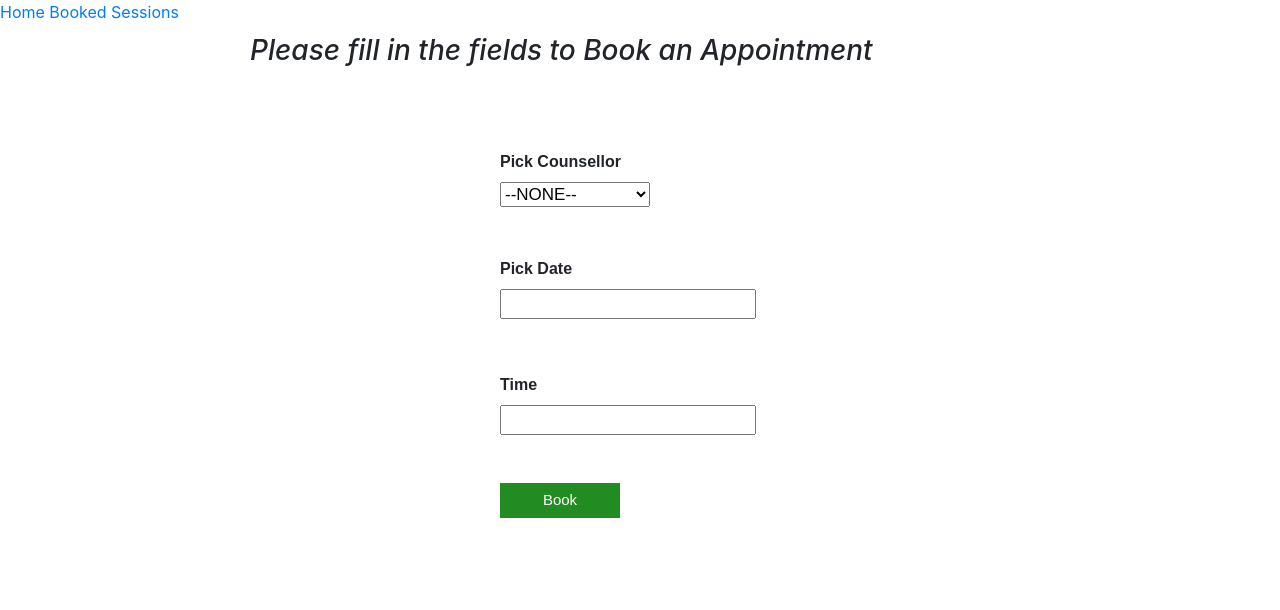
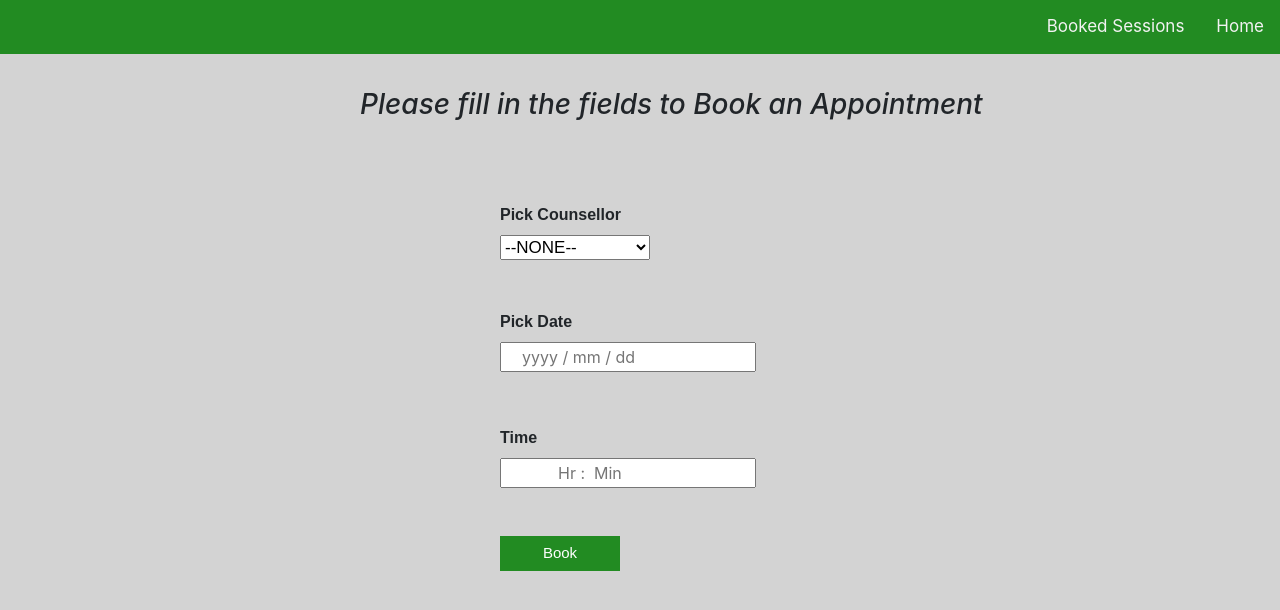
Before and after one commit to CodeBloode/Online-Appointment-Booking-System, a PHP site: page /studentbookappPage.php in a window 1280 px wide. Shown: the top 610 px of the page. Run offline with PHP 8.4, Linux system fonts and the light colour scheme; the visitor is signed in with stand-in values (Sample User, id 1).

Commit message:
modified user interfaces

```diff
--- a/studentbookappPage.php
+++ b/studentbookappPage.php
@@ -27,15 +27,23 @@ header('location:studentloginPage.php');
 
   </head>
 
-    <body>
-    <a href="index.php">Home</a>
-    <a href="bookedSsnPage.php">Booked Sessions</a>
+    <body style="background-color: lightgrey">
+
+         <div class="topnav" style="background-color: forestgreen">
+            <a href="index.php"> Home </a>
+
+             <a href="bookedSsnPage.php">Booked Sessions</a>
+
+          </div>
+
     </br>
-    <h3 style="margin-left: 250px; margin-top: 10px;"> <i>Please fill in the fields to Book an Appointment</i></h3>
+    <h3 style="margin-left: 360px; margin-top: 10px;"> <i>Please fill in the fields to Book an Appointment</i></h3>
     </br>
 
-		<div id="bookcontent">
+		<div id="bookcontent" style="float: center">
 		<form action="students/bookappointment.php" method="post">
+
+
              <label>Pick Counsellor</label><br>
                 <select name="counsellor">
                     <option value="null">--NONE--</option>
@@ -50,20 +58,22 @@ header('location:studentloginPage.php');
                 </select><br>
 
                 <label>Pick Date </label><br>
-                    <input type="text" name="date" id="datepicker" required><br>
+                    <input type="text" name="date" id="datepicker" required placeholder="    yyyy / mm / dd "><br>
                       <?php include('include/datepicker.php');?>
                 </br>
 
                 <label>Time</label><br>
                 <div id="picktimentime">
 
-                    <input type="text" name="settime" id="timepicker" required />
+                    <input type="text" name="settime" id="timepicker" required placeholder="            Hr :  Min  " />
                     <?php include('include/timepicker.php');?>
                     <br>
 
                 </div>
                     <br><br>
                     <input type="submit" name="book" value="Book"/>
+
+
 
 
                     <div id="showsessions">
--- a/studentsignupPage.php
+++ b/studentsignupPage.php
@@ -63,7 +63,7 @@ session_start();
                     <input type="text" name="username" maxlength="40" autocomplete="off" required><br><br>
 
                    <p> Phone No. <span class = "error"> *</span></p>
-                    <input type="text" name="phone" maxlength="10" autocomplete="off" required> <br><br>
+                    <input type="tel" name="phone" maxlength="10" autocomplete="off" required> <br><br>
 
                     <p> Email <span class = "error"> *</span></p>
                     <input type="text" name="uemail" maxlength="30" autocomplete="off" required> <br><br>
```
